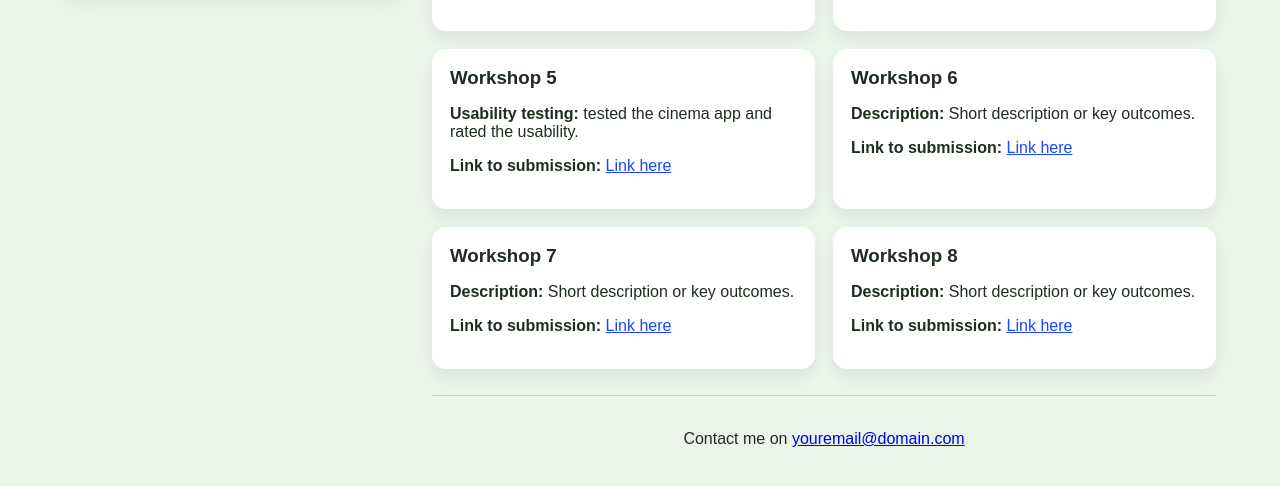
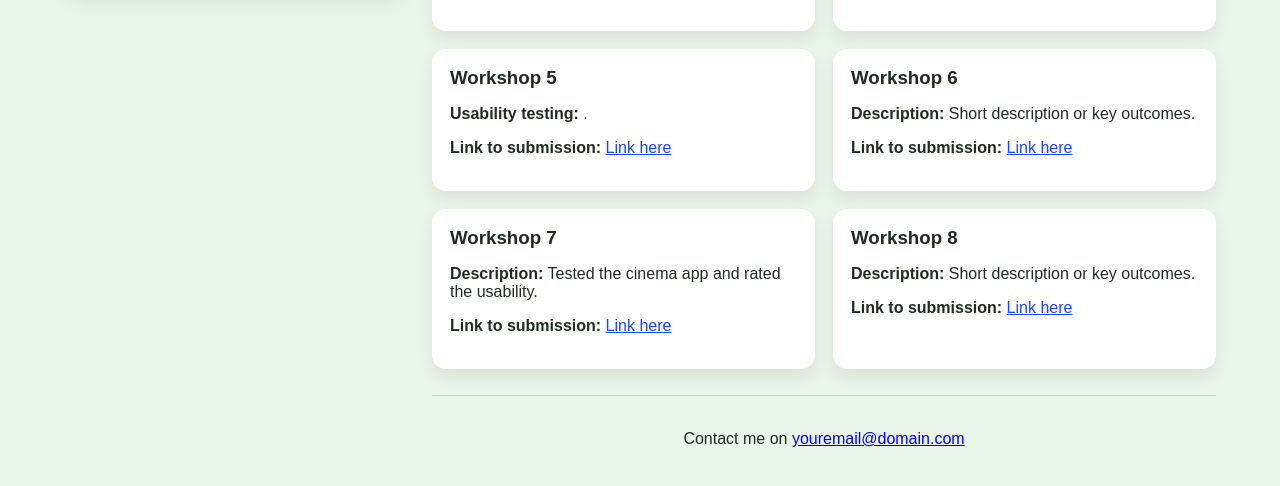
Before and after one commit to Moustafariad7/Personal-Portfolio, a plain HTML site: page index.html in a window 1280 px wide. Shown: the part 400-886 px from the top of the page. Drawn offline with Linux system fonts and the light colour scheme.

Commit message:
Update index.html

```diff
--- a/index.html
+++ b/index.html
@@ -44,7 +44,7 @@
 
         <article class="card">
           <h3>Workshop 5</h3>
-          <p><strong>Usability testing:</strong> tested the cinema app and rated the usability.</p>
+          <p><strong>Usability testing:</strong> .</p>
           <p><strong>Link to submission:</strong> <a href="Images/Workshop5.pdf" target="_blank">Link here</a></p>
         </article>
 
@@ -56,7 +56,7 @@
 
         <article class="card">
           <h3>Workshop 7</h3>
-          <p><strong>Description:</strong> Short description or key outcomes.</p>
+          <p><strong>Description:</strong> Tested the cinema app and rated the usability.</p>
           <p><strong>Link to submission:</strong> <a href="Images/Workshop7.pdf" target="_blank">Link here</a></p>
         </article>
 
```
